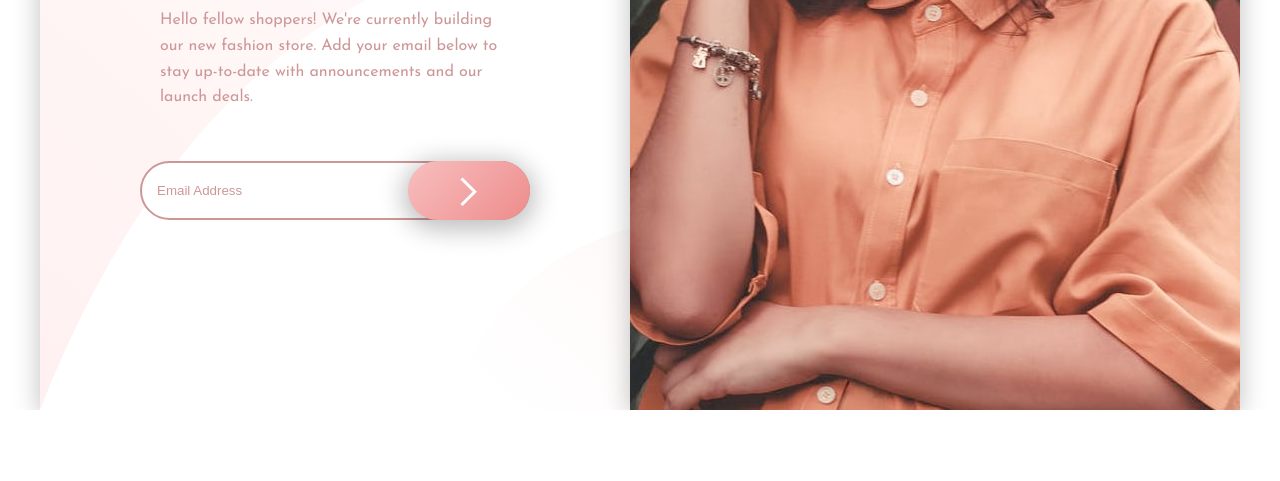
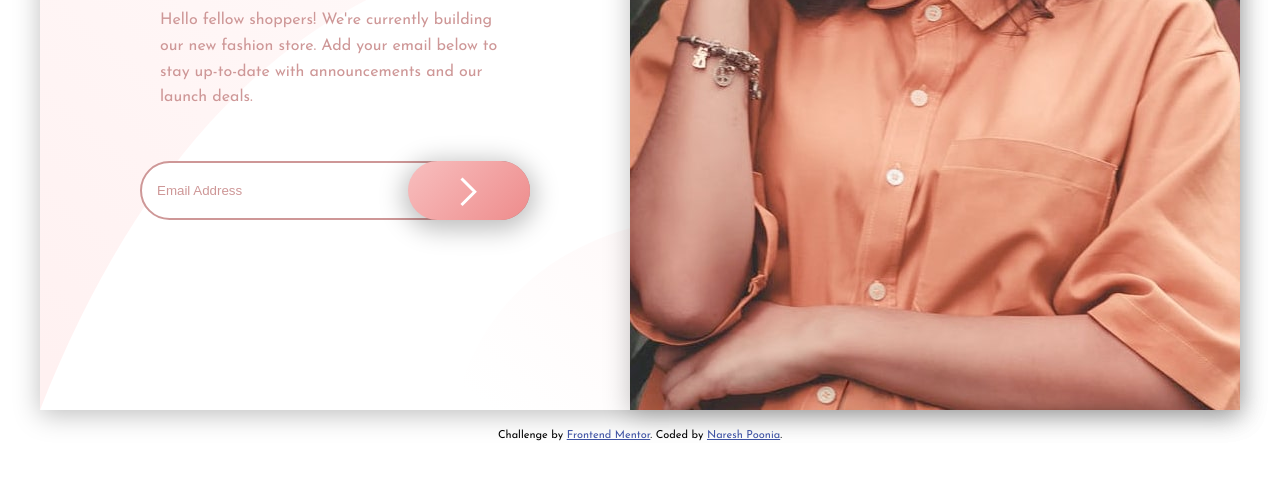
Before and after one commit to nareshpoonia/base-apparel-project, a plain HTML site: page index.html in a window 1280 px wide. Shown: the part 540-1021 px from the top of the page. Before the commit the page ends 950 px from the top, so only its background shows below. Drawn offline with Linux system fonts and the light colour scheme.

Commit message:
Added attribution text, revised the Readme file

```diff
--- a/index.html
+++ b/index.html
@@ -88,12 +88,12 @@
     <script src="script.js"></script>
   </body>
 
-  <!-- <footer>
+  <footer>
     <p class="attribution">
       Challenge by
       <a href="https://www.frontendmentor.io?ref=challenge" target="_blank"
         >Frontend Mentor</a
       >. Coded by <a href="https://www.nareshpoonia.com">Naresh Poonia</a>.
     </p>
-  </footer> -->
+  </footer>
 </html>
--- a/style.css
+++ b/style.css
@@ -35,19 +35,11 @@ img {
   display: flex;
   flex-direction: column;
   background-image: url(/images/bg-pattern-desktop.svg);
-  /* background-size: cover; */
-  /* background-image: linear-gradient(
-    135deg,
-    hsl(0, 0%, 100%),
-    hsl(0, 100%, 98%)
-  ); */
   max-width: 1200px;
+  box-shadow: 0 5px 25px 0px rgba(0, 0, 0, 0.25);
 }
 
 .hero-image {
-  /* width 100% and height auto, why? What's the default behaviour?*/
-  /* width: 100%; */
-  /* height: auto; */
   margin-bottom: 50px;
   position: relative;
 }
@@ -59,10 +51,8 @@ img {
   object-position: top;
 }
 
-/* please don't use generic element names in CSS, the next form you'll define will have conflict with this one */
 form {
   position: relative;
-  /* adding margin here so that it has some breathing space */
   margin-top: 50px;
   margin-bottom: 50px;
 }
@@ -71,7 +61,6 @@ input {
   display: block;
   padding: 15px 30px;
   border-radius: 50px;
-  /* border: 2px solid var(--input-border); */
   width: 80%;
   height: 25px;
   margin: auto;
@@ -177,6 +166,11 @@ form.error small {
   font-weight: 600;
   letter-spacing: 8px;
 }
+.attribution {
+  margin-top: 20px;
+  font-size: 16px;
+  margin-bottom: 40px;
+}
 
 @media (min-width: 1100px) {
   .logo {
@@ -194,11 +188,7 @@ form.error small {
     max-width: 1200px;
   }
   .hero-desktop {
-    /* This is a div. You want to give 100% width to the img element, not the div*/
     display: block;
-    /* this has no effect */
-    /* height: auto;
-      width: 100%; */
     flex: 1;
     box-shadow: 0 5px 25px 0px rgba(0, 0, 0, 0.25);
   }
@@ -229,7 +219,6 @@ form.error small {
     padding: 15px;
     border-radius: 50px;
     border: 2px solid var(--input-border);
-    /* 34px accunts for padding 15px and border of 2px defined above*/
     width: calc(100% - 34px);
     height: 25px;
     margin: 0;
@@ -253,8 +242,6 @@ form.error small {
   }
 
   .desk-left {
-    /* why box-shdow here? Even if you want to give it to the whole container, give it to the wrapper*/
-    box-shadow: 0 5px 25px 0px rgba(0, 0, 0, 0.25);
     justify-content: center;
     padding: 0 100px;
     flex: 1;
```
Also changed, not shown: screenshot.jpg (added), 1 other file.
